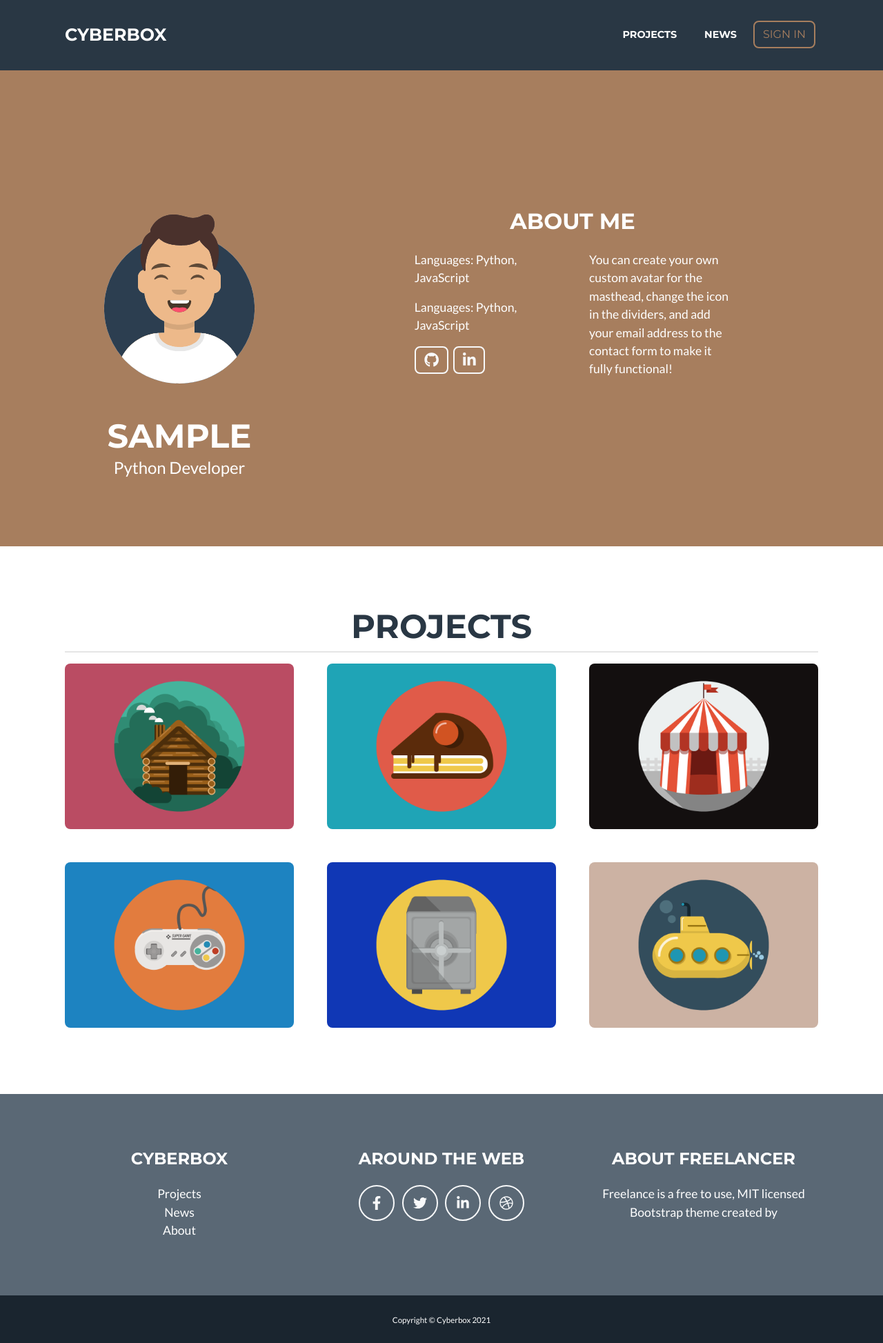
After one commit to davidalsh/cyberbox, a Django app: template cyberbox/main/templates/main/profile.html in a window 1280 px wide. The commit adds this page. Shown: the whole page at 69% size. Run offline with Django 3.2, Linux system fonts and the light colour scheme; the template is opened without the code that fills it: values that come from a table or form of the project are taken from there, others are empty; tables that the repository leaves empty hold one stand-in row (values such as "Sample post"); some libraries are stand-ins or nearby versions.

Commit message:
profile.html working

```diff
--- a/cyberbox/main/templates/main/index.html
+++ b/cyberbox/main/templates/main/index.html
@@ -3,6 +3,9 @@
 
 
 {% block content %}
+
+    {% include 'inc/_header.html' %}
+
     <!-- Portfolio Section-->
         <section class="page-section portfolio" id="portfolio">
             <div class="container">
--- /dev/null
+++ b/cyberbox/main/templates/main/profile.html
@@ -0,0 +1,347 @@
+{% extends 'base.html' %}
+{% load static %}
+
+{% block title %}{{ profile_user }}{% endblock %}
+
+{% block content %}
+<header class="masthead bg-primary text-white">
+    <div class="container">
+        <div class="row">
+            <div class="col-lg-4 text-center">
+                <!-- Masthead Avatar Image-->
+                <img class="masthead-avatar mb-5" src="{% static 'assets/img/avataaars.svg' %}" alt=""/>
+                <!-- Masthead Heading-->
+                <h2 class="masthead-heading text-uppercase mb-0">{{ profile_user }}</h2>
+                <!-- Masthead Subheading-->
+                <p class="masthead-subheading font-weight-light mb-0">Python Developer</p>
+                <hr class="d-lg-none"/>
+            </div>
+            <div class="col-lg-8">
+                <!-- About Section Heading-->
+                <h2 class="page-section-heading text-center text-uppercase text-white mb-4">About Me</h2>
+
+                <!-- About Section Content-->
+                <div class="row">
+                    <div class="col-lg-4 ml-auto mb-2">
+                        <p class="lead">Languages: Python, JavaScript</p>
+                        <p class="lead">Languages: Python, JavaScript</p>
+                        <a class="btn btn-outline-light rounded" href="https://github.com/davidalsh"><i
+                                class="fab fa-github fa-lg"></i></a>
+                        <a class="btn btn-outline-light rounded mx-1" href="https://linkedin.com"><i
+                                class="fab fa-linkedin-in fa-lg"></i></a>
+                    </div>
+                    <div class="col-lg-4 mr-auto">
+                        <p class="lead">You can create your own custom avatar for the
+                            masthead, change the icon in the dividers, and add your email address to the contact form to
+                            make it fully functional!</p>
+
+                    </div>
+                </div>
+            </div>
+        </div>
+    </div>
+</header>
+
+
+<section class="page-section portfolio" id="portfolio">
+    <div class="container">
+        <!-- Portfolio Section Heading-->
+        <h2 class="page-section-heading text-center text-uppercase text-secondary mb-0">Projects</h2>
+        <!-- Icon Divider-->
+        <hr/>
+        <!-- Portfolio Grid Items-->
+        <div class="row justify-content-center">
+            <!-- Portfolio Item 1-->
+            <div class="col-md-6 col-lg-4 mb-5">
+                <div class="portfolio-item mx-auto" data-toggle="modal" data-target="#portfolioModal1">
+                    <div class="portfolio-item-caption d-flex align-items-center justify-content-center h-100 w-100">
+                        <div class="portfolio-item-caption-content text-center text-white"><i
+                                class="fas fa-box-open fa-3x"></i></div>
+                    </div>
+                    <img class="img-fluid" src="{% static 'assets/img/portfolio/cabin.png' %}" alt=""/>
+                </div>
+            </div>
+            <!-- Portfolio Item 2-->
+            <div class="col-md-6 col-lg-4 mb-5">
+                <div class="portfolio-item mx-auto" data-toggle="modal" data-target="#portfolioModal2">
+                    <div class="portfolio-item-caption d-flex align-items-center justify-content-center h-100 w-100">
+                        <div class="portfolio-item-caption-content text-center text-white"><i
+                                class="fas fa-box-open fa-3x"></i></div>
+                    </div>
+                    <img class="img-fluid" src="{% static 'assets/img/portfolio/cake.png' %}" alt=""/>
+                </div>
+            </div>
+            <!-- Portfolio Item 3-->
+            <div class="col-md-6 col-lg-4 mb-5">
+                <div class="portfolio-item mx-auto" data-toggle="modal" data-target="#portfolioModal3">
+                    <div class="portfolio-item-caption d-flex align-items-center justify-content-center h-100 w-100">
+                        <div class="portfolio-item-caption-content text-center text-white"><i
+                                class="fas fa-box-open fa-3x"></i></div>
+                    </div>
+                    <img class="img-fluid" src="{% static 'assets/img/portfolio/circus.png' %}" alt=""/>
+                </div>
+            </div>
+            <!-- Portfolio Item 4-->
+            <div class="col-md-6 col-lg-4 mb-5 mb-lg-0">
+                <div class="portfolio-item mx-auto" data-toggle="modal" data-target="#portfolioModal4">
+                    <div class="portfolio-item-caption d-flex align-items-center justify-content-center h-100 w-100">
+                        <div class="portfolio-item-caption-content text-center text-white"><i
+                                class="fas fa-box-open fa-3x"></i></div>
+                    </div>
+                    <img class="img-fluid" src="{% static 'assets/img/portfolio/game.png' %}" alt=""/>
+                </div>
+            </div>
+            <!-- Portfolio Item 5-->
+            <div class="col-md-6 col-lg-4 mb-5 mb-md-0">
+                <div class="portfolio-item mx-auto" data-toggle="modal" data-target="#portfolioModal5">
+                    <div class="portfolio-item-caption d-flex align-items-center justify-content-center h-100 w-100">
+                        <div class="portfolio-item-caption-content text-center text-white"><i
+                                class="fas fa-box-open fa-3x"></i></div>
+                    </div>
+                    <img class="img-fluid" src="{% static 'assets/img/portfolio/safe.png' %}" alt=""/>
+                </div>
+            </div>
+            <!-- Portfolio Item 6-->
+            <div class="col-md-6 col-lg-4">
+                <div class="portfolio-item mx-auto" data-toggle="modal" data-target="#portfolioModal6">
+                    <div class="portfolio-item-caption d-flex align-items-center justify-content-center h-100 w-100">
+                        <div class="portfolio-item-caption-content text-center text-white"><i
+                                class="fas fa-box-open fa-3x"></i></div>
+                    </div>
+                    <img class="img-fluid" src="{% static 'assets/img/portfolio/submarine.png' %}" alt=""/>
+                </div>
+            </div>
+        </div>
+    </div>
+</section>
+
+
+<!-- Portfolio Modal 1-->
+<div class="portfolio-modal modal fade" id="portfolioModal1" tabindex="-1" role="dialog"
+     aria-labelledby="portfolioModal1Label" aria-hidden="true">
+    <div class="modal-dialog modal-xl" role="document">
+        <div class="modal-content">
+            <button class="close" type="button" data-dismiss="modal" aria-label="Close">
+                <span aria-hidden="true"><i class="fas fa-times"></i></span>
+            </button>
+            <div class="modal-body text-center">
+                <div class="container">
+                    <div class="row justify-content-center">
+                        <div class="col-lg-8">
+                            <!-- Portfolio Modal - Title-->
+                            <h2 class="portfolio-modal-title text-secondary text-uppercase mb-0"
+                                id="portfolioModal1Label">Log Cabin</h2>
+                            <!-- Icon Divider-->
+                            <div class="divider-custom">
+                                <div class="divider-custom-line"></div>
+                                <div class="divider-custom-icon"><i class="fas fa-star"></i></div>
+                                <div class="divider-custom-line"></div>
+                            </div>
+                            <!-- Portfolio Modal - Image-->
+                            <img class="img-fluid rounded mb-5" src="assets/img/portfolio/cabin.png" alt=""/>
+                            <!-- Portfolio Modal - Text-->
+                            <p class="mb-5">Lorem ipsum dolor sit amet, consectetur adipisicing elit. Mollitia neque
+                                assumenda ipsam nihil, molestias magnam, recusandae quos quis inventore quisquam velit
+                                asperiores, vitae? Reprehenderit soluta, eos quod consequuntur itaque. Nam.</p>
+                            <button class="btn btn-primary" data-dismiss="modal">
+                                <i class="fas fa-times fa-fw"></i>
+                                Close
+                            </button>
+                        </div>
+                    </div>
+                </div>
+            </div>
+        </div>
+    </div>
+</div>
+<!-- Portfolio Modal 2-->
+<div class="portfolio-modal modal fade" id="portfolioModal2" tabindex="-1" role="dialog"
+     aria-labelledby="portfolioModal2Label" aria-hidden="true">
+    <div class="modal-dialog modal-xl" role="document">
+        <div class="modal-content">
+            <button class="close" type="button" data-dismiss="modal" aria-label="Close">
+                <span aria-hidden="true"><i class="fas fa-times"></i></span>
+            </button>
+            <div class="modal-body text-center">
+                <div class="container">
+                    <div class="row justify-content-center">
+                        <div class="col-lg-8">
+                            <!-- Portfolio Modal - Title-->
+                            <h2 class="portfolio-modal-title text-secondary text-uppercase mb-0"
+                                id="portfolioModal2Label">Tasty Cake</h2>
+                            <!-- Icon Divider-->
+                            <div class="divider-custom">
+                                <div class="divider-custom-line"></div>
+                                <div class="divider-custom-icon"><i class="fas fa-star"></i></div>
+                                <div class="divider-custom-line"></div>
+                            </div>
+                            <!-- Portfolio Modal - Image-->
+                            <img class="img-fluid rounded mb-5" src="assets/img/portfolio/cake.png" alt=""/>
+                            <!-- Portfolio Modal - Text-->
+                            <p class="mb-5">Lorem ipsum dolor sit amet, consectetur adipisicing elit. Mollitia neque
+                                assumenda ipsam nihil, molestias magnam, recusandae quos quis inventore quisquam velit
+                                asperiores, vitae? Reprehenderit soluta, eos quod consequuntur itaque. Nam.</p>
+                            <button class="btn btn-primary" data-dismiss="modal">
+                                <i class="fas fa-times fa-fw"></i>
+                                Close
+                            </button>
+                        </div>
+                    </div>
+                </div>
+            </div>
+        </div>
+    </div>
+</div>
+<!-- Portfolio Modal 3-->
+<div class="portfolio-modal modal fade" id="portfolioModal3" tabindex="-1" role="dialog"
+     aria-labelledby="portfolioModal3Label" aria-hidden="true">
+    <div class="modal-dialog modal-xl" role="document">
+        <div class="modal-content">
+            <button class="close" type="button" data-dismiss="modal" aria-label="Close">
+                <span aria-hidden="true"><i class="fas fa-times"></i></span>
+            </button>
+            <div class="modal-body text-center">
+                <div class="container">
+                    <div class="row justify-content-center">
+                        <div class="col-lg-8">
+                            <!-- Portfolio Modal - Title-->
+                            <h2 class="portfolio-modal-title text-secondary text-uppercase mb-0"
+                                id="portfolioModal3Label">Circus Tent</h2>
+                            <!-- Icon Divider-->
+                            <div class="divider-custom">
+                                <div class="divider-custom-line"></div>
+                                <div class="divider-custom-icon"><i class="fas fa-star"></i></div>
+                                <div class="divider-custom-line"></div>
+                            </div>
+                            <!-- Portfolio Modal - Image-->
+                            <img class="img-fluid rounded mb-5" src="assets/img/portfolio/circus.png" alt=""/>
+                            <!-- Portfolio Modal - Text-->
+                            <p class="mb-5">Lorem ipsum dolor sit amet, consectetur adipisicing elit. Mollitia neque
+                                assumenda ipsam nihil, molestias magnam, recusandae quos quis inventore quisquam velit
+                                asperiores, vitae? Reprehenderit soluta, eos quod consequuntur itaque. Nam.</p>
+                            <button class="btn btn-primary" data-dismiss="modal">
+                                <i class="fas fa-times fa-fw"></i>
+                                Close
+                            </button>
+                        </div>
+                    </div>
+                </div>
+            </div>
+        </div>
+    </div>
+</div>
+<!-- Portfolio Modal 4-->
+<div class="portfolio-modal modal fade" id="portfolioModal4" tabindex="-1" role="dialog"
+     aria-labelledby="portfolioModal4Label" aria-hidden="true">
+    <div class="modal-dialog modal-xl" role="document">
+        <div class="modal-content">
+            <button class="close" type="button" data-dismiss="modal" aria-label="Close">
+                <span aria-hidden="true"><i class="fas fa-times"></i></span>
+            </button>
+            <div class="modal-body text-center">
+                <div class="container">
+                    <div class="row justify-content-center">
+                        <div class="col-lg-8">
+                            <!-- Portfolio Modal - Title-->
+                            <h2 class="portfolio-modal-title text-secondary text-uppercase mb-0"
+                                id="portfolioModal4Label">Controller</h2>
+                            <!-- Icon Divider-->
+                            <div class="divider-custom">
+                                <div class="divider-custom-line"></div>
+                                <div class="divider-custom-icon"><i class="fas fa-star"></i></div>
+                                <div class="divider-custom-line"></div>
+                            </div>
+                            <!-- Portfolio Modal - Image-->
+                            <img class="img-fluid rounded mb-5" src="assets/img/portfolio/game.png" alt=""/>
+                            <!-- Portfolio Modal - Text-->
+                            <p class="mb-5">Lorem ipsum dolor sit amet, consectetur adipisicing elit. Mollitia neque
+                                assumenda ipsam nihil, molestias magnam, recusandae quos quis inventore quisquam velit
+                                asperiores, vitae? Reprehenderit soluta, eos quod consequuntur itaque. Nam.</p>
+                            <button class="btn btn-primary" data-dismiss="modal">
+                                <i class="fas fa-times fa-fw"></i>
+                                Close
+                            </button>
+                        </div>
+                    </div>
+                </div>
+            </div>
+        </div>
+    </div>
+</div>
+<!-- Portfolio Modal 5-->
+<div class="portfolio-modal modal fade" id="portfolioModal5" tabindex="-1" role="dialog"
+     aria-labelledby="portfolioModal5Label" aria-hidden="true">
+    <div class="modal-dialog modal-xl" role="document">
+        <div class="modal-content">
+            <button class="close" type="button" data-dismiss="modal" aria-label="Close">
+                <span aria-hidden="true"><i class="fas fa-times"></i></span>
+            </button>
+            <div class="modal-body text-center">
+                <div class="container">
+                    <div class="row justify-content-center">
+                        <div class="col-lg-8">
+                            <!-- Portfolio Modal - Title-->
+                            <h2 class="portfolio-modal-title text-secondary text-uppercase mb-0"
+                                id="portfolioModal5Label">Locked Safe</h2>
+                            <!-- Icon Divider-->
+                            <div class="divider-custom">
+                                <div class="divider-custom-line"></div>
+                                <div class="divider-custom-icon"><i class="fas fa-star"></i></div>
+                                <div class="divider-custom-line"></div>
+                            </div>
+                            <!-- Portfolio Modal - Image-->
+                            <img class="img-fluid rounded mb-5" src="assets/img/portfolio/safe.png" alt=""/>
+                            <!-- Portfolio Modal - Text-->
+                            <p class="mb-5">Lorem ipsum dolor sit amet, consectetur adipisicing elit. Mollitia neque
+                                assumenda ipsam nihil, molestias magnam, recusandae quos quis inventore quisquam velit
+                                asperiores, vitae? Reprehenderit soluta, eos quod consequuntur itaque. Nam.</p>
+                            <button class="btn btn-primary" data-dismiss="modal">
+                                <i class="fas fa-times fa-fw"></i>
+                                Close
+                            </button>
+                        </div>
+                    </div>
+                </div>
+            </div>
+        </div>
+    </div>
+</div>
+<!-- Portfolio Modal 6-->
+<div class="portfolio-modal modal fade" id="portfolioModal6" tabindex="-1" role="dialog"
+     aria-labelledby="portfolioModal6Label" aria-hidden="true">
+    <div class="modal-dialog modal-xl" role="document">
+        <div class="modal-content">
+            <button class="close" type="button" data-dismiss="modal" aria-label="Close">
+                <span aria-hidden="true"><i class="fas fa-times"></i></span>
+            </button>
+            <div class="modal-body text-center">
+                <div class="container">
+                    <div class="row justify-content-center">
+                        <div class="col-lg-8">
+                            <!-- Portfolio Modal - Title-->
+                            <h2 class="portfolio-modal-title text-secondary text-uppercase mb-0"
+                                id="portfolioModal6Label">Submarine</h2>
+                            <!-- Icon Divider-->
+                            <div class="divider-custom">
+                                <div class="divider-custom-line"></div>
+                                <div class="divider-custom-icon"><i class="fas fa-star"></i></div>
+                                <div class="divider-custom-line"></div>
+                            </div>
+                            <!-- Portfolio Modal - Image-->
+                            <img class="img-fluid rounded mb-5" src="assets/img/portfolio/submarine.png" alt=""/>
+                            <!-- Portfolio Modal - Text-->
+                            <p class="mb-5">Lorem ipsum dolor sit amet, consectetur adipisicing elit. Mollitia neque
+                                assumenda ipsam nihil, molestias magnam, recusandae quos quis inventore quisquam velit
+                                asperiores, vitae? Reprehenderit soluta, eos quod consequuntur itaque. Nam.</p>
+                            <button class="btn btn-primary" data-dismiss="modal">
+                                <i class="fas fa-times fa-fw"></i>
+                                Close
+                            </button>
+                        </div>
+                    </div>
+                </div>
+            </div>
+        </div>
+    </div>
+</div>
+{% endblock %}
--- a/cyberbox/main/urls.py
+++ b/cyberbox/main/urls.py
@@ -3,6 +3,7 @@ from main.views import *
 
 urlpatterns = [
     path('', MainPageView.as_view(), name='home'),
+    path('profile/<str:username>/', ProfilePageView.as_view(), name='profile'),
     path('sign-in/', SignInView.as_view(), name='sign-in'),
     path('sign-up/', SignUpView.as_view(), name='sign-up'),
     path('sign-out/', SignOutView, name='sign-out'),
--- a/cyberbox/templates/base.html
+++ b/cyberbox/templates/base.html
@@ -22,7 +22,6 @@
 
         {% include 'inc/_nav.html' %}
 
-        {% include 'inc/_header.html' %}
 
         {% block content %}{% endblock %}
 
--- a/cyberbox/templates/inc/_footer.html
+++ b/cyberbox/templates/inc/_footer.html
@@ -8,8 +8,10 @@
                 <h4 class="text-uppercase mb-4">Cyberbox</h4>
                 <p class="lead mb-0">
                     <a href="#" style="color: #fff">Projects</a>
-                    <br />
+                    <br/>
                     <a href="#" style="color: #fff">News</a>
+                    <br/>
+                    <a href="#" style="color: #fff">About</a>
                 </p>
             </div>
             <!-- Footer Social Icons-->
--- a/cyberbox/templates/inc/_nav.html
+++ b/cyberbox/templates/inc/_nav.html
@@ -9,14 +9,13 @@
         </button>
         <div class="collapse navbar-collapse" id="navbarResponsive">
             <ul class="navbar-nav ml-auto">
-                <li class="nav-item mx-0 mx-lg-1"><a class="nav-link py-3 px-0 px-lg-3 rounded js-scroll-trigger" href="#portfolio">Projects</a></li>
-                <li class="nav-item mx-0 mx-lg-1"><a class="nav-link py-3 px-0 px-lg-3 rounded js-scroll-trigger" href="#about">News</a></li>
-                <li class="nav-item mx-0 mx-lg-1"><a class="nav-link py-3 px-0 px-lg-3 rounded js-scroll-trigger" href="#contact">About</a></li>
+                <li class="nav-item mx-0 mx-lg-1"><a class="nav-link py-3 px-0 px-lg-3 rounded" href="#portfolio">Projects</a></li>
+                <li class="nav-item mx-0 mx-lg-1"><a class="nav-link py-3 px-0 px-lg-3 rounded" href="#about">News</a></li>
                 {% if user.is_authenticated %}
-                    <li class="nav-item mx-0 mt-1 mx-lg-1"><a class="btn btn-outline-primary" href="#">{{ user.username }} <i class="fas fa-user"></i></a></li>
-                    <li class="nav-item mx-0 mt-1 mx-lg-1"><a class="btn btn-outline-primary" href="{% url 'sign-out' %}"><i class="fas fa-sign-out-alt"></i></a></li>
+                    <li class="nav-item mx-0 mt-1 mx-lg-1"><a class="btn btn-outline-primary" style="margin-top: 2px;" href="{% url 'profile' user.username %}">{{ user.username }} <i class="fas fa-user"></i></a></li>
+                    <li class="nav-item mx-0 mt-1 mx-lg-1"><a class="btn btn-outline-primary" style="margin-top: 2px;" href="{% url 'sign-out' %}"><i class="fas fa-sign-out-alt"></i></a></li>
                 {% else %}
-                    <li class="nav-item mx-0 mt-1 mx-lg-1"><a class="btn btn-outline-primary" href="{% url 'sign-in' %}">Sign In</a></li>
+                    <li class="nav-item mx-0 mt-1 mx-lg-1"><a class="btn btn-outline-primary" style="margin-top: 2px;" href="{% url 'sign-in' %}">Sign In</a></li>
 <!--                    <li class="nav-item mx-0 mt-1 mx-lg-1"><a class="btn btn-outline-primary" href="#">Sign Up</a></li>-->
                 {% endif %}
             </ul>
```
Also changed, not shown: cyberbox/main/forms.py (+6 -1 lines), cyberbox/main/templates/main/sign_in.html (+21 -20 lines), cyberbox/main/templates/main/sign_up.html (+30 -17 lines), cyberbox/main/views.py (+16 -5 lines), cyberbox/main/static/css/style.css.
